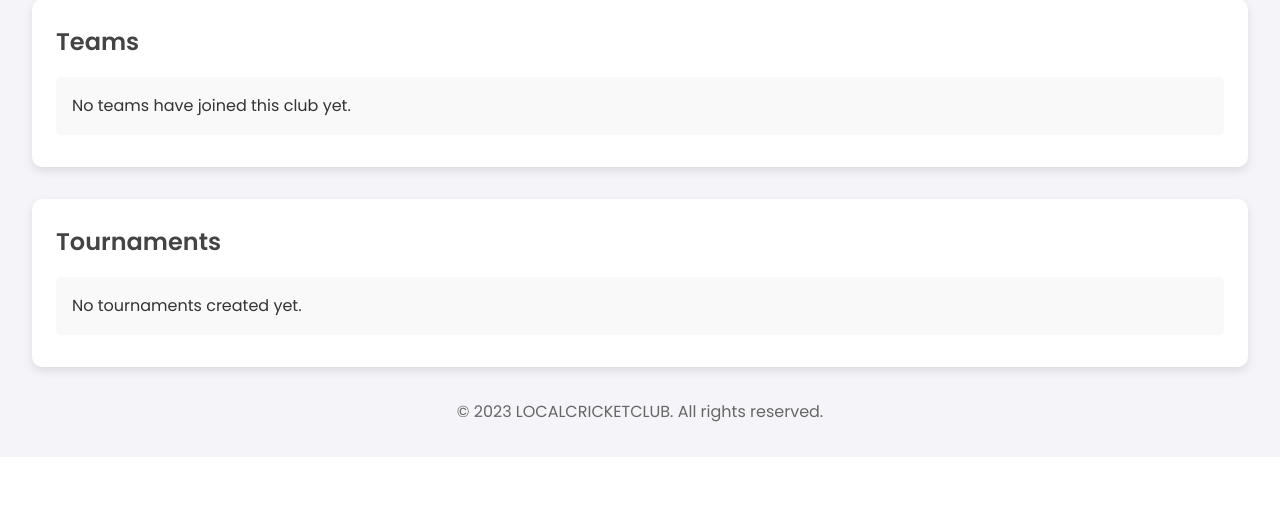
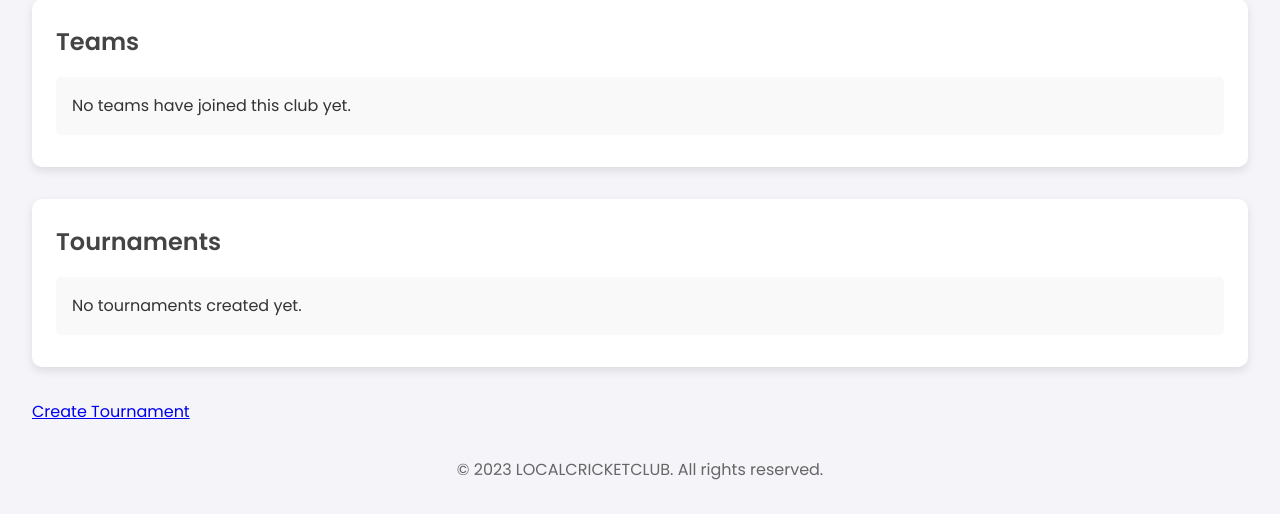
Before and after one commit to skp3214/Local-Cricket-Hub, a Django app: template local_cricket_hub/clubs/templates/club_dashboard.html in a window 1280 px wide. Shown: the part 373-887 px from the top of the page. Before the commit the page ends 795 px from the top, so only its background shows below. Run offline with Django 5.2, Linux system fonts and the light colour scheme; the template is opened without the code that fills it, so the values that code supplies are empty; parts of the project's set-up code (start-up, migrations or seed data) failed here and were passed over; some libraries are stand-ins or nearby versions.

Commit message:
add link to create tournament in club dashboard template

```diff
--- a/local_cricket_hub/clubs/templates/club_dashboard.html
+++ b/local_cricket_hub/clubs/templates/club_dashboard.html
@@ -78,6 +78,9 @@
             {% endfor %}
         </ul>
     </div>
+    <div class="create-tournament">
+        <a href="{% url 'tournaments:create_tournament' %}">Create Tournament</a>
+    </div>
 
     <div class="footer">
         <p>© 2023 LOCALCRICKETCLUB. All rights reserved.</p>
```
